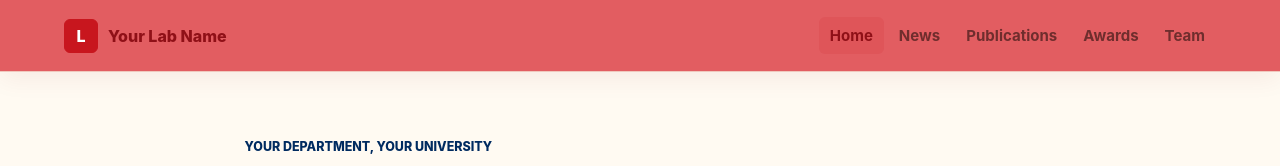
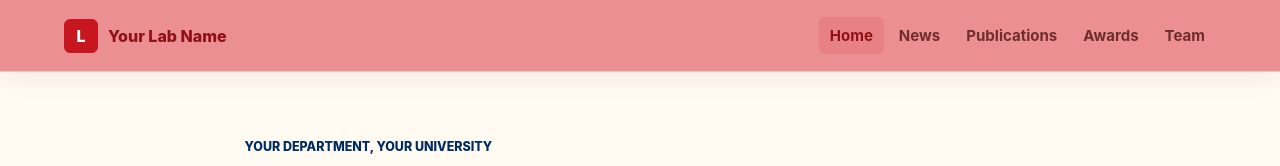
Before and after one commit to XiaoyeAsZ/homepage, an Astro site: page / in a window 1280 px wide. Shown: the top 166 px of the page. Built offline with nearby package versions, Linux system fonts and the light colour scheme; Astro itself is replaced by a stand-in of ours.

Commit message:
update pages

```diff
--- a/src/styles/global.css
+++ b/src/styles/global.css
@@ -10,7 +10,7 @@
   --accent: #002b60;
   --gold: #c8a45d;
   --tint: #fff0e8;
-  --nav-tint: #E25D61;
+  --nav-tint: #EB8F92;
   --shadow: 0 18px 45px rgba(88, 18, 18, 0.13);
   --content-width: min(1120px, 61.8vw);
   font-family:
```
